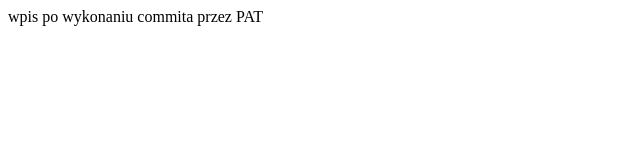
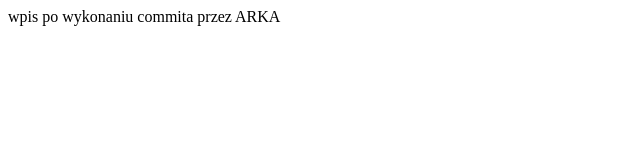
Before and after one commit to patrol102/sample, a plain HTML site: page index.html in a window 1280 px wide. Shown: the full height of the page, 0-640 px from the left. Drawn offline with Linux system fonts and the light colour scheme.

Commit message:
commi zmian lokalnych

```diff
--- a/index.html
+++ b/index.html
@@ -1,3 +1,3 @@
 <body>
-wpis po wykonaniu commita przez PAT
+wpis po wykonaniu commita przez ARKA
 </body>
```
